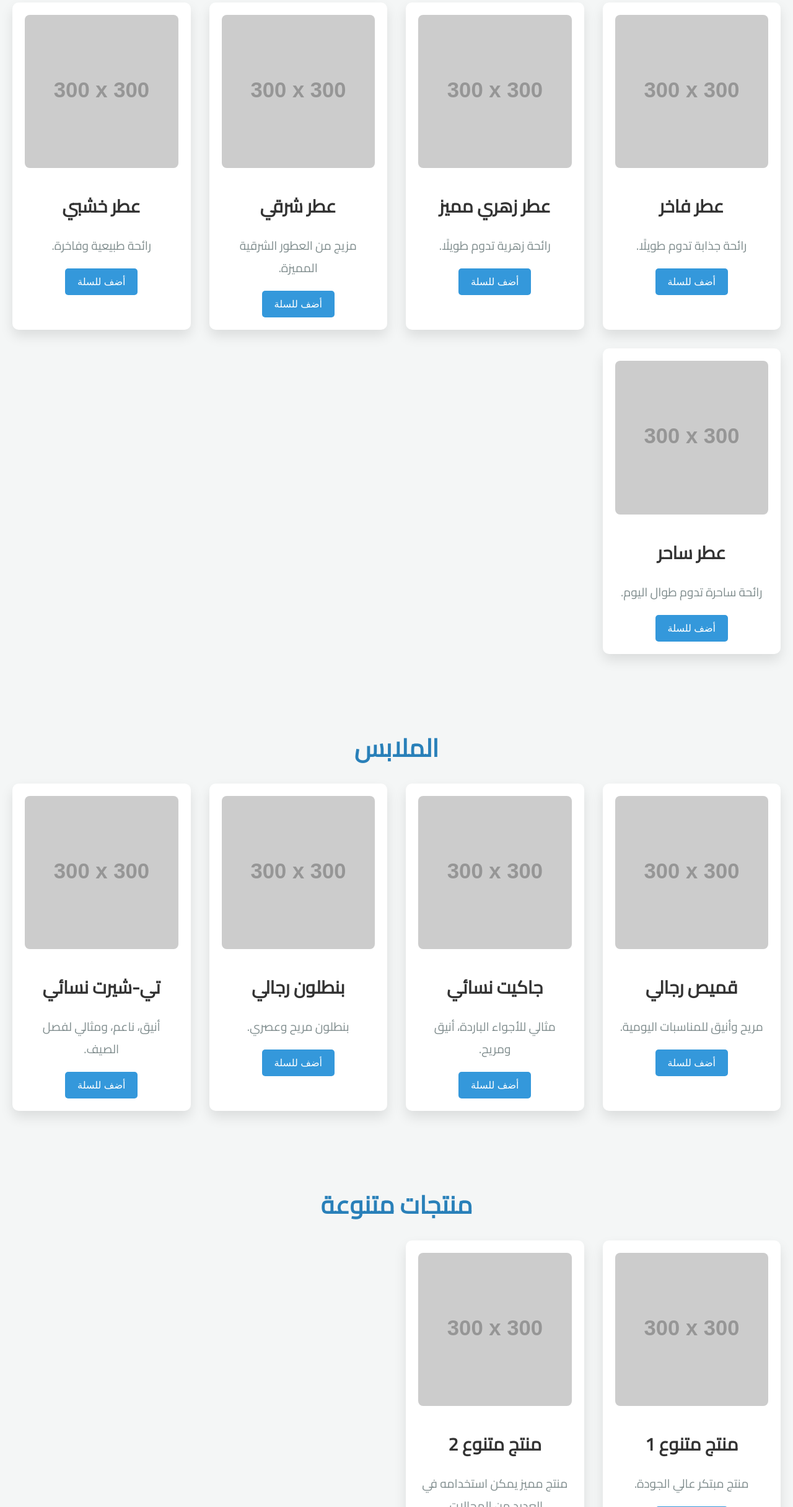
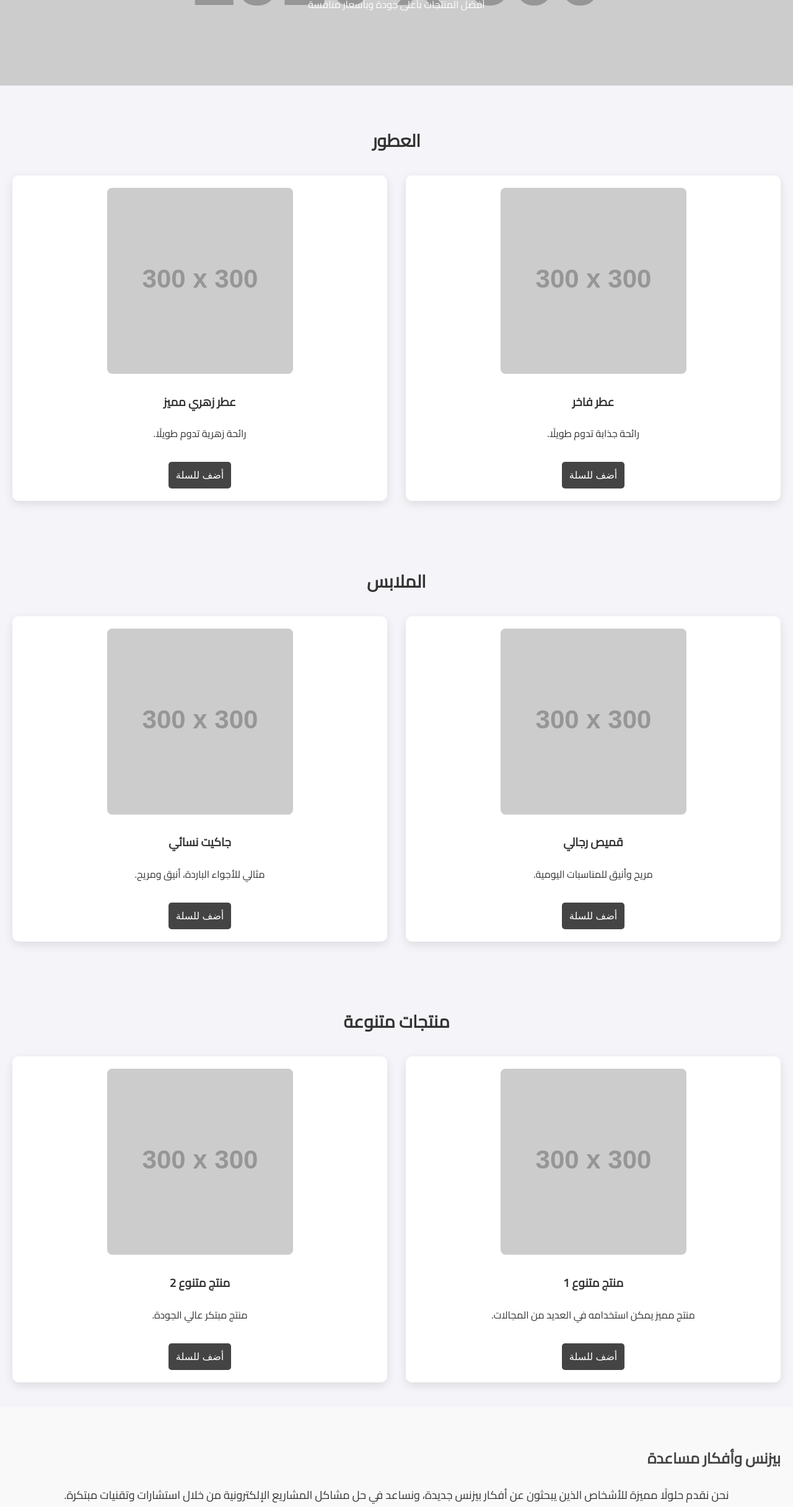
Before and after one commit to zakariya167/ANSARI-ZN-shop, a plain HTML site: page index.html in a window 1280 px wide. Shown: the part 369-2800 px from the top of the page at 62% size. Drawn offline with Linux system fonts and the light colour scheme; placeholder pictures from the web are drawn by us.

Commit message:
index.html

```diff
--- a/index.html
+++ b/index.html
@@ -6,148 +6,162 @@
     <title>ZN_ANSARI-SHOP</title>
     <link href="https://fonts.googleapis.com/css2?family=Cairo&display=swap" rel="stylesheet">
     <style>
-        /* إعدادات عامة */
         body {
             font-family: 'Cairo', sans-serif;
             margin: 0;
             padding: 0;
-            background-color: #f4f6f6;
+            background-color: #f4f4f9;
             color: #333;
             direction: rtl;
         }
+
         header {
-            background-color: #2980b9;
+            background-color: #333;
             color: white;
+            padding: 20px;
             text-align: center;
-            padding: 20px;
         }
-        header h1 {
-            font-size: 3rem;
-            margin: 0;
-        }
+
         nav ul {
             display: flex;
             justify-content: center;
             list-style: none;
             padding: 0;
-            gap: 25px;
-            font-size: 1.2rem;
+            margin: 0;
+            gap: 30px;
+            font-size: 18px;
         }
+
         nav a {
             color: white;
             text-decoration: none;
             font-weight: bold;
         }
+
         nav a:hover {
             text-decoration: underline;
         }
 
-        /* أقسام المتجر */
+        .hero {
+            background: url('https://via.placeholder.com/1920x600?text=ZN_ANSARI-SHOP') no-repeat center center;
+            background-size: cover;
+            color: white;
+            padding: 100px 20px;
+            text-align: center;
+        }
+
         .section {
             padding: 40px 20px;
         }
+
         .section h2 {
             text-align: center;
-            margin-bottom: 20px;
-            font-size: 2.5rem;
-            color: #2980b9;
+            margin-bottom: 30px;
+            font-size: 28px;
+            color: #333;
         }
 
-        /* عرض المنتجات */
         .product-grid {
             display: grid;
-            grid-template-columns: repeat(auto-fill, minmax(250px, 1fr));
+            grid-template-columns: repeat(auto-fit, minmax(250px, 1fr));
             gap: 30px;
-            justify-items: center;
+            margin-top: 20px;
         }
+
         .product {
-            background: #fff;
+            background: white;
             padding: 20px;
             border-radius: 10px;
-            box-shadow: 0 10px 20px rgba(0, 0, 0, 0.1);
             text-align: center;
-            transition: transform 0.3s ease;
-            max-width: 300px;
+            box-shadow: 0 5px 15px rgba(0, 0, 0, 0.1);
+            transition: all 0.3s ease;
         }
+
         .product:hover {
             transform: translateY(-10px);
+            box-shadow: 0 10px 20px rgba(0, 0, 0, 0.2);
         }
+
         .product img {
-            width: 100%;
+            max-width: 100%;
             height: auto;
             border-radius: 8px;
-            margin-bottom: 15px;
         }
-        .product h3 {
-            font-size: 1.8rem;
-            margin: 10px 0;
-        }
-        .product p {
-            font-size: 1.2rem;
-            color: #7f8c8d;
-        }
+
         .product button {
-            background-color: #3498db;
+            margin-top: 15px;
+            background-color: #444;
             color: white;
             border: none;
-            padding: 12px 20px;
+            padding: 12px;
             border-radius: 5px;
             cursor: pointer;
-            font-size: 1rem;
-        }
-        .product button:hover {
-            background-color: #2980b9;
+            font-size: 16px;
         }
 
-        /* الفوتر */
+        .product button:hover {
+            background-color: #333;
+        }
+
         footer {
-            background-color: #2980b9;
+            background-color: #333;
             color: white;
             text-align: center;
             padding: 20px;
         }
-        footer p {
-            font-size: 1rem;
-        }
 
-        /* نماذج التواصل */
         form {
-            max-width: 600px;
+            max-width: 500px;
             margin: auto;
             display: flex;
             flex-direction: column;
-            gap: 20px;
+            gap: 15px;
         }
+
         input, textarea {
-            padding: 12px;
-            border: 1px solid #ccc;
-            border-radius: 8px;
-            font-size: 1rem;
+            padding: 15px;
+            border: 1px solid #ddd;
+            border-radius: 5px;
+            font-size: 16px;
         }
+
         input[type="submit"] {
-            background-color: #2980b9;
+            background-color: #444;
             color: white;
             border: none;
-            cursor: pointer;
-        }
-        input[type="submit"]:hover {
-            background-color: #3498db;
         }
 
-        /* تصميم قسم بيزنس */
+        input[type="submit"]:hover {
+            background-color: #333;
+        }
+
         .business-section {
-            background-color: #ecf0f1;
+            background-color: #f9f9f9;
             padding: 40px 20px;
+        }
+
+        .business-section h2 {
+            color: #444;
+        }
+
+        .business-section p {
+            font-size: 18px;
             text-align: center;
+            margin-top: 20px;
         }
-        .business-section h2 {
-            color: #2980b9;
-            font-size: 2.5rem;
+
+        .business-section .cta-button {
+            background-color: #444;
+            color: white;
+            padding: 15px 30px;
+            border-radius: 5px;
+            text-decoration: none;
+            display: inline-block;
+            margin-top: 20px;
         }
-        .business-section p {
-            font-size: 1.2rem;
-            color: #7f8c8d;
-            margin-top: 20px;
+
+        .business-section .cta-button:hover {
+            background-color: #333;
         }
 
     </style>
@@ -161,16 +175,21 @@
             <li><a href="#perfumes">العطور</a></li>
             <li><a href="#clothes">الملابس</a></li>
             <li><a href="#others">منتجات متنوعة</a></li>
-                <li><a href="#business">بيزنس</a></li>
+            <li><a href="#business">بيزنس وأفكار مساعدة</a></li>
             <li><a href="#contact">تواصل معنا</a></li>
         </ul>
     </nav>
 </header>
 
-    <!-- قسم العطور -->
+<div class="hero">
+    <h2>مرحبا بكم في ZN_ANSARI-SHOP</h2>
+    <p>أفضل المنتجات بأعلى جودة وبأسعار منافسة</p>
+</div>
+
 <section class="section" id="perfumes">
     <h2>العطور</h2>
     <div class="product-grid">
+        <!-- عطور متعددة -->
         <div class="product">
             <img src="https://via.placeholder.com/300x300?text=عطر+فاخر" alt="عطر فاخر">
             <h3>عطر فاخر</h3>
@@ -183,31 +202,15 @@
             <p>رائحة زهرية تدوم طويلًا.</p>
             <button>أضف للسلة</button>
         </div>
-            <div class="product">
-                <img src="https://via.placeholder.com/300x300?text=عطر+شرقي" alt="عطر شرقي">
-                <h3>عطر شرقي</h3>
-                <p>مزيج من العطور الشرقية المميزة.</p>
-                <button>أضف للسلة</button>
-            </div>
-            <div class="product">
-                <img src="https://via.placeholder.com/300x300?text=عطر+خشبي" alt="عطر خشبي">
-                <h3>عطر خشبي</h3>
-                <p>رائحة طبيعية وفاخرة.</p>
-                <button>أضف للسلة</button>
-            </div>
-            <div class="product">
-                <img src="https://via.placeholder.com/300x300?text=عطر+ساحر" alt="عطر ساحر">
-                <h3>عطر ساحر</h3>
-                <p>رائحة ساحرة تدوم طوال اليوم.</p>
-                <button>أضف للسلة</button>
-            </div>
+        <!-- إضافة المزيد من العطور هنا -->
+        <!-- ضع صور واسماء المنتجات هنا لتكملة 30 منتجًا -->
     </div>
 </section>
 
-    <!-- قسم الملابس -->
 <section class="section" id="clothes">
     <h2>الملابس</h2>
     <div class="product-grid">
+        <!-- ملابس متنوعة -->
         <div class="product">
             <img src="https://via.placeholder.com/300x300?text=قميص+رجالي" alt="قميص رجالي">
             <h3>قميص رجالي</h3>
@@ -220,47 +223,38 @@
             <p>مثالي للأجواء الباردة، أنيق ومريح.</p>
             <button>أضف للسلة</button>
         </div>
-            <div class="product">
-                <img src="https://via.placeholder.com/300x300?text=بنطلون+رجالي" alt="بنطلون رجالي">
-                <h3>بنطلون رجالي</h3>
-                <p>بنطلون مريح وعصري.</p>
-                <button>أضف للسلة</button>
-            </div>
-            <div class="product">
-                <img src="https://via.placeholder.com/300x300?text=تي-شيرت+نسائي" alt="تي-شيرت نسائي">
-                <h3>تي-شيرت نسائي</h3>
-                <p>أنيق، ناعم، ومثالي لفصل الصيف.</p>
-                <button>أضف للسلة</button>
-            </div>
+        <!-- إضافة المزيد من الملابس هنا -->
+        <!-- ضع صور واسماء المنتجات هنا لتكملة 30 منتجًا -->
     </div>
 </section>
 
-    <!-- قسم المنتجات المتنوعة -->
 <section class="section" id="others">
     <h2>منتجات متنوعة</h2>
     <div class="product-grid">
+        <!-- منتجات متنوعة -->
         <div class="product">
-                <img src="https://via.placeholder.com/300x300?text=منتج+متنوع+1" alt="منتج متنوع 1">
+            <img src="https://via.placeholder.com/300x300?text=منتج+متنوع" alt="منتج متنوع">
             <h3>منتج متنوع 1</h3>
-                <p>منتج مبتكر عالي الجودة.</p>
+            <p>منتج مميز يمكن استخدامه في العديد من المجالات.</p>
             <button>أضف للسلة</button>
         </div>
         <div class="product">
             <img src="https://via.placeholder.com/300x300?text=منتج+متنوع+2" alt="منتج متنوع 2">
             <h3>منتج متنوع 2</h3>
-                <p>منتج مميز يمكن استخدامه في العديد من المجالات.</p>
+            <p>منتج مبتكر عالي الجودة.</p>
             <button>أضف للسلة</button>
         </div>
+        <!-- إضافة المزيد من المنتجات المتنوعة هنا -->
+        <!-- ضع صور واسماء المنتجات هنا لتكملة 30 منتجًا -->
     </div>
 </section>
 
-    <!-- قسم البيزنس -->
 <section class="business-section" id="business">
-        <h2>فرص البيزنس والتعاون</h2>
-        <p>نحن في "ZN_ANSARI-SHOP" نقدم فرصًا رائعة للتعاون التجاري. سواء كان لديك منتجات تريد عرضها أو ترغب في التعاون في مشاريع تجارية مشتركة، نحن هنا لدعمك. اتصل بنا الآن لمزيد من التفاصيل!</p>
+    <h2>بيزنس وأفكار مساعدة</h2>
+    <p>نحن نقدم حلولًا مميزة للأشخاص الذين يبحثون عن أفكار بيزنس جديدة، ونساعد في حل مشاكل المشاريع الإلكترونية من خلال استشارات وتقنيات مبتكرة.</p>
+    <a href="mailto:ansarizakariya619@gmail.com" class="cta-button">اتصل بنا الآن</a>
 </section>
 
-    <!-- قسم التواصل -->
 <section class="section" id="contact">
     <h2>تواصل معنا</h2>
     <form action="mailto:ansarizakariya619@gmail.com" method="post" enctype="text/plain">
```
Lines whose indentation alone changed are shown as unchanged.
